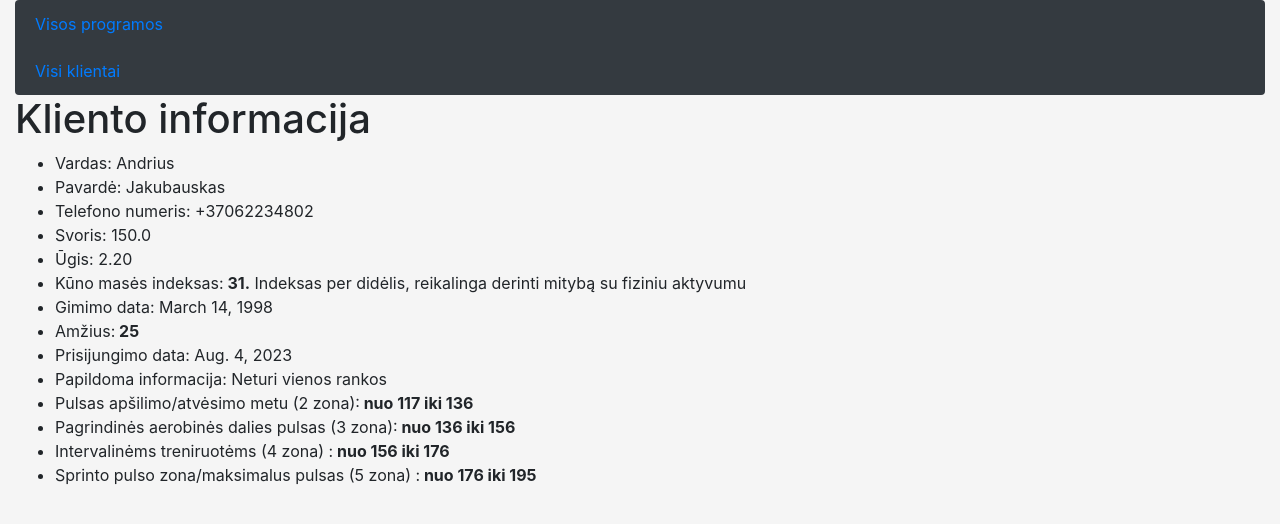
After one commit to Pociejus/project_program, a Django app: page /program/client_detail/4/ in a window 1280 px wide. The commit adds this page. Shown: the top 524 px of the page. Run offline with Django 4.2, Linux system fonts and the light colour scheme; data comes from the database, SQL or seed files in the repository; both versions use the stored data as it was after the commit; some libraries are stand-ins or nearby versions.

Commit message:
dayly update

```diff
--- a/gymsite/gymsite/urls.py
+++ b/gymsite/gymsite/urls.py
@@ -18,8 +18,11 @@ from django.contrib import admin
 from django.urls import path, include
 from django.conf.urls.static import static
 from django.conf import settings
+from django.views.generic import RedirectView
 
 urlpatterns = [
     path('program/', include('program.urls')),  # pririsam appsa
     path('admin/', admin.site.urls),
-] + static(settings.MEDIA_URL, document_root=settings.MEDIA_ROOT)
+    path('', RedirectView.as_view(url='program/', permanent=True)),
+] + (static(settings.MEDIA_URL, document_root=settings.MEDIA_ROOT) +
+    static(settings.STATIC_URL, document_root=settings.STATIC_ROOT))
--- a/gymsite/program/apps.py
+++ b/gymsite/program/apps.py
@@ -4,3 +4,6 @@ from django.apps import AppConfig
 class ProgramConfig(AppConfig):
     default_auto_field = 'django.db.models.BigAutoField'
     name = 'program'
+
+    def ready(self):
+        from .signals import create_profile, save_profile
--- /dev/null
+++ b/gymsite/program/static/css/style.css
@@ -0,0 +1,14 @@
+body {
+  background-color: #f5f5f5; /* Pilkas fonas */
+}
+
+/* Stilius sidebar'ui */
+.list-group-item {
+  background-color: #343a40; /* Tamsus mygtukų fonas */
+  border: none;
+  color: #ffffff; /* Teksto spalva */
+}
+
+.list-group-item:hover {
+  background-color: #495057; /* Pakeičiame fono spalvą, kai pelė užvedama ant mygtuko */
+}
--- /dev/null
+++ b/gymsite/program/templates/base.html
@@ -0,0 +1,30 @@
+<!DOCTYPE html>
+<html lang="en">
+<head>
+  {% block title %}<title>Sporto programos</title>{% endblock %}
+  <meta charset="utf-8">
+  <meta name="viewport" content="width=device-width, initial-scale=1">
+  <link rel="stylesheet" href="https://stackpath.bootstrapcdn.com/bootstrap/4.1.3/css/bootstrap.min.css" integrity="sha384-MCw98/SFnGE8fJT3GXwEOngsV7Zt27NXFoaoApmYm81iuXoPkFOJwJ8ERdknLPMO" crossorigin="anonymous">
+  {% load static %}
+  <link rel="stylesheet" href="{% static 'css/style.css' %}">
+</head>
+<body>
+  <div class="container-fluid">
+    <div class="row">
+      <div class="col-sm-12">
+        {% block sidebar %}
+          <ul class="list-group">
+            <li class="list-group-item"><a href="{% url 'program_list' %}">Visos programos</a></li>
+            <li class="list-group-item"><a href="{% url 'client_list' %}">Visi klientai</a></li>
+          </ul>
+        {% endblock %}
+      </div>
+    </div>
+    <div class="row">
+      <div class="col-sm-12">
+        {% block content %}{% endblock %}
+      </div>
+    </div>
+  </div>
+</body>
+</html>
--- /dev/null
+++ b/gymsite/program/templates/client_detail.html
@@ -0,0 +1,22 @@
+{% extends "base.html" %}
+{% load static %}
+
+{% block content %}
+    <h1>Kliento informacija</h1>
+    <ul>
+        <li>Vardas: {{ client.user.first_name }}</li>
+        <li>Pavardė: {{ client.user.last_name }}</li>
+        <li>Telefono numeris: {{ client.phone }}</li>
+        <li>Svoris: {{ client.weight }}</li>
+        <li>Ūgis: {{ client.height }}</li>
+        <li>Kūno masės indeksas:<strong> {{ KMI }}.</strong> {{ tekstas }}</li>
+        <li>Gimimo data: {{ client.birth }}</li>
+        <li>Amžius:<strong> {{ age }}</strong></li>
+        <li>Prisijungimo data: {{ client.joined }}</li>
+        <li>Papildoma informacija: {{ client.info }}</li>
+        <li>Pulsas apšilimo/atvėsimo metu (2 zona):<strong> nuo {{ zone2 }} iki {{ zone3 }}</strong></li>
+        <li>Pagrindinės aerobinės dalies pulsas (3 zona):<strong> nuo {{ zone3 }} iki {{ zone4 }}</strong></li>
+        <li>Intervalinėms treniruotėms (4 zona)  :<strong> nuo {{ zone4 }} iki {{ zone5 }}</strong></li>
+        <li>Sprinto pulso zona/maksimalus pulsas (5 zona)  :<strong> nuo {{ zone5 }} iki {{ max_hr }}</strong></li>
+    </ul>
+{% endblock %}
--- a/gymsite/program/urls.py
+++ b/gymsite/program/urls.py
@@ -1,8 +1,13 @@
 from django.urls import path
 from . import views
 
+
 urlpatterns = [
-    path('', views.program_list, name='program_list'),  # views.index yra funkcija views faile. name = index yra adreso pavadinimas
+    path('', views.program_list, name='program_list'),  # jei tik /program atidaro program listą
     path('program_days/<int:program_id>/', views.program_days, name='program-days'),  # Atvaizduoti programos dienų sąrašą
-    path('generate_program_day_pdf/<int:programday_id>/', views.generate_program_day_pdf, name='generate_program_day_pdf'),  # Generuoti PDF programos dienai
+    path('client_list/', views.client_list, name='client_list'),
+    path('client_detail/<int:user_id>/', views.client_detail, name='client_detail'),
+    # name naudojamas HTML'e
+    path('generate_program_day_pdf/<int:programday_id>/', views.generate_program_day_pdf, name='generate_program_day_pdf'),
+    # Sugeneruoti PDF
 ]
--- a/gymsite/program/views.py
+++ b/gymsite/program/views.py
@@ -1,7 +1,6 @@
 from django.shortcuts import render, get_object_or_404
 from django.http import HttpResponse
-from .models import Program, ProgramDay
-from django.template.loader import get_template
+from .models import Program, ProgramDay, UserProfile
 from io import BytesIO
 from reportlab.pdfgen import canvas
 from reportlab.lib.utils import ImageReader
@@ -10,44 +9,43 @@ from reportlab.lib.pagesizes import letter
 from reportlab.lib.units import cm
 from reportlab.pdfbase import pdfmetrics
 from reportlab.pdfbase.ttfonts import TTFont
-
+from datetime import datetime
 
 
 def program_list(request):
-    # Gaukite visus Program objektus
+    # Gaunam visus Program objektus
     programs = Program.objects.all()
     return render(request, 'program_list.html', {'programs': programs})
 
+
 def program_days(request, program_id):
-    # Gaukite Program objektą pagal program_id
+    # Gaunam Program objektą pagal program_id
     program = get_object_or_404(Program, id=program_id)
 
-    # Gaukite visus ProgramDay objektus susijusius su šia programa
+    # Gaunam visus ProgramDay objektus tai programai. Dėl many to many naudojam _set.all()
     program_days = program.programday_set.all()
 
     return render(request, 'program_days.html', {'program': program, 'program_days': program_days})
 
 
 def generate_program_day_pdf(request, programday_id):
-    # Gaukite ProgramDay objektą pagal programday_id
-    try:
-        programday = ProgramDay.objects.get(id=programday_id)
-    except ProgramDay.DoesNotExist:
-        return HttpResponse("ProgramDay not found.", status=404)
+    # Gaunam ProgramDay objektą pagal programday_id (vietoj try ecxept)
+    programday = get_object_or_404(ProgramDay, id=programday_id)
 
-    # Nustatome puslapio dydį ir kraštinių paraštę
-    page_width, page_height = letter
+    # Nustatome puslapio dydį ir kraštines
+    page_width, page_height = letter  # letter yra konstanta 21,59x27,94 cm
     left_margin = 1.5 * cm
     right_margin = 1.5 * cm
     top_margin = 1.5 * cm
     bottom_margin = 1.5 * cm
 
-    # Sukurkite naują PDF dokumentą
-    buffer = BytesIO()
-    pdf = canvas.Canvas(buffer, pagesize=letter)
+    # Sukuriam naują PDF failą
+    buffer = BytesIO()  # Įrašom į laikiną objektą kol atspausdinsim
+    pdf = canvas.Canvas(buffer, pagesize=letter)  # default parametras, sukuria PDF dokumentą
 
-    # Pridedame lietuvišką šriftą
-    pdfmetrics.registerFont(TTFont('Arial', r'C:\Users\pocie\pythonProjectFirst\gymsite\gymsite\static\fonts\Arial.ttf'))
+    # priregistruojam naują šriftą su LT raidėm
+    pdfmetrics.registerFont(
+        TTFont('Arial', 'Arial.ttf'))
 
     # nustatome Arial srifta kaip pagrindini
     pdf.setFont('Arial', 12)
@@ -55,9 +53,8 @@ def generate_program_day_pdf(request, programday_id):
     # Antraštė
     pdf.drawString(left_margin, page_height - top_margin, f"Programos diena: {programday.day_number}")
     pdf.drawString(left_margin, page_height - top_margin - 20, f"Programa: {programday.program}")
-    pdf.drawString(left_margin, page_height - top_margin - 40, "Pratimai:")
-    pdf.drawString(left_margin, page_height - top_margin - 60, "--------------")
-    y = page_height - top_margin - 80
+    pdf.drawString(left_margin, page_height - top_margin - 40, "-------------- Pratimai:     --------------")
+    y = page_height - top_margin - 60
 
     # Jėgos pratimai
     for exercise in programday.exercise.all():
@@ -71,13 +68,12 @@ def generate_program_day_pdf(request, programday_id):
         y -= 50
 
     # Tempimo pratimai
-    pdf.drawString(left_margin, y, "------------")
-    pdf.drawString(left_margin, y - 20, "Tempimo pratimai:")
-    y -= 40
+    pdf.drawString(left_margin, y, "------------ Tempimo pratimai:  ------------")
+    y -= 20
 
     for strech in programday.strech.all():
         pdf.drawString(left_margin, y, f"{strech.name}")
-        pdf.drawString(left_margin, y - 20, f"Serijos: {strech.sets}, pakarotojimai: {strech.reps} sek.")
+        pdf.drawString(left_margin, y - 20, f"Serijos: {strech.sets}, užlaikymas: {strech.reps} sek.")
         if strech.image:
             image_path = strech.image.path
             img = Image.open(image_path)
@@ -85,15 +81,53 @@ def generate_program_day_pdf(request, programday_id):
             pdf.drawImage(ImageReader(img), page_width - right_margin - 50, y - 30, width=50, height=50)
         y -= 50
 
-    # Išsaugokite PDF dokumentą
+    # Išsaugom PDF dokumentą kaip buferio objektą tik
     pdf.save()
 
     # Nustatykite atsakymo turinį ir tipą
-    response = HttpResponse(content_type='application/pdf')
-    response['Content-Disposition'] = f'attachment; filename="program_day_{programday.day_number}.pdf"'
+    response = HttpResponse(content_type='application/pdf')  # HTTP atsakymas su PDF turinio tipu
+    # Nurodom kaip apdoroti atsakymo turinį. Siųstis kaip priedą pavadinimu =
+    response[
+        'Content-Disposition'] = f'attachment; filename="{programday.user} programos diena{programday.day_number}.pdf"'
 
-    # Įrašykite PDF dokumento turinį į atsakymą
-    buffer.seek(0)
-    response.write(buffer.read())
+    # Įrašom turinį iš bufferio BytesIO į PDF
+    buffer.seek(0)  # paimam nuo nulinio visą turinį.(skaitymo vietos pradžia)
+    response.write(buffer.read())  # nuskaitom turinį iš buferio ir įrašo į atsakymo turinį.
 
-    return response
+    return response  # gražinamas atsakymas su PDF turiniu išsaugojimui.
+
+
+def client_list(request):
+    # Gaunam visus userprofile objektus
+    clients = UserProfile.objects.all()
+    return render(request, 'client_list.html', {'clients': clients})
+
+
+def client_detail(request, user_id):
+    # Gauname UserProfile objektą pagal nurodytą user_id
+    client = get_object_or_404(UserProfile, user_id=user_id)
+
+    # Skaičiuojame kliento amžių pagal gimimo datą
+    birth_date = client.birth
+    today = datetime.today().date()
+    age = today.year - birth_date.year - ((today.month, today.day) < (birth_date.month, birth_date.day))
+    # skaičiuojam pulso zonas pagal amžių
+    max_hr = 220 - age
+    zone2 = round(max_hr * 0.6)
+    zone3 = round(max_hr * 0.7)
+    zone4 = round(max_hr * 0.8)
+    zone5 = round(max_hr * 0.9)
+    # skaičiuojam KMI
+    kmi = round(client.weight/(client.height **2))
+    if kmi <18.5 :
+        tekstas = 'Indeksas žemiau normos, reikia derinti sportą ir mitybą masės didinimui'
+    elif 18.5 <= kmi <= 25:
+        tekstas = 'Indeksas normalus'
+    elif 25 < kmi <= 30:
+        tekstas = 'Indeksas nežymiai virsyja normalų, derinti mitybą masės mažinimui'
+    elif kmi > 30 :
+        tekstas = 'Indeksas per didėlis, reikalinga derinti mitybą su fiziniu aktyvumu'
+
+    context = {'client': client, 'age': age, 'max_hr': max_hr, 'zone2': zone2, 'zone3': zone3, 'zone4': zone4,
+               'zone5': zone5, 'KMI': kmi, 'tekstas': tekstas}
+    return render(request, 'client_detail.html', context)
```
Also changed, not shown: gymsite/gymsite/settings.py (+8 -15 lines), gymsite/program/admin.py (+3 -4 lines), gymsite/program/models.py (+6 -6 lines), gymsite/program/signals.py (added, +18 -0 lines), gymsite/program/templates/base_copy.html (added, +28 -0 lines), gymsite/program/templates/client_list.html (added, +11 -0 lines), gymsite/program/templates/generate_program_pdf.html (deleted, +0 -30 lines), gymsite/program/templates/index.html (deleted, +0 -14 lines), gymsite/program/templates/program_days.html (+4 -8 lines), gymsite/program/templates/program_list.html (+5 -8 lines), gymsite/db.sqlite3, gymsite/gymsite/static/fonts/Arial.ttf (deleted).
